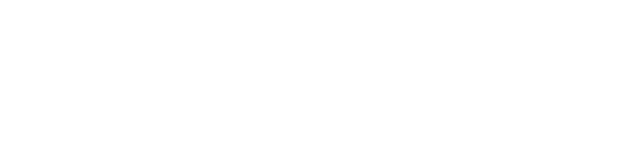
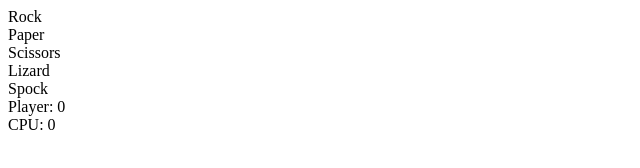
Before and after one commit to luckie10/odin-rock-paper-scissors, a plain HTML site: page index.html in a window 1280 px wide. Shown: the whole page, without its empty margins (0-640 px from the left). Drawn offline with Linux system fonts and the light colour scheme.

Commit message:
Add gui skeleton

```diff
--- a/index.html
+++ b/index.html
@@ -7,6 +7,27 @@
 	<title>Document</title>
 </head>
 <body>
+	<!-- Title/Header -->
+	<!-- Five Buttons -->
+	<div class="interface">
+		<div class="button" id="rock">Rock</div>
+		<div class="button" id="paper">Paper</div>
+		<div class="button" id="scissors">Scissors</div>
+		<div class="button" id="lizard">Lizard</div>
+		<div class="button" id="spock">Spock</div>
+	</div>
+	<!-- Results -->
+	<div class="scoreBoard">
+		<div class="score">
+			Player:
+			<span id="playerScore">0</span>
+		</div>
+		<div class="score">
+			CPU:
+			<span id="cpuScore">0</span>
+		</div>
+	</div>
+		<!-- Announcements -->
 	<script>
 		function computerPlay () {
 				const options = ["rock", "paper", "scissors"];
@@ -33,7 +54,9 @@
 			let winner = "";
 
 			while (playerScore < 5 && computerScore < 5) {
-				//<!--! This should be a function that verfies that the user typed in a valid option. This app will be reworked to have gui and therefore we will ignore for now.
+				/* This should be a function that verfies that the user typed in a
+					valid option. This app will be reworked to have gui and therefore
+					we will ignore for now.*/
 				let playerSelection = window.prompt("Rock, Paper, or Scissors?");
 				let result = playRound(playerSelection, computerPlay());
 				console.log(result);
```
